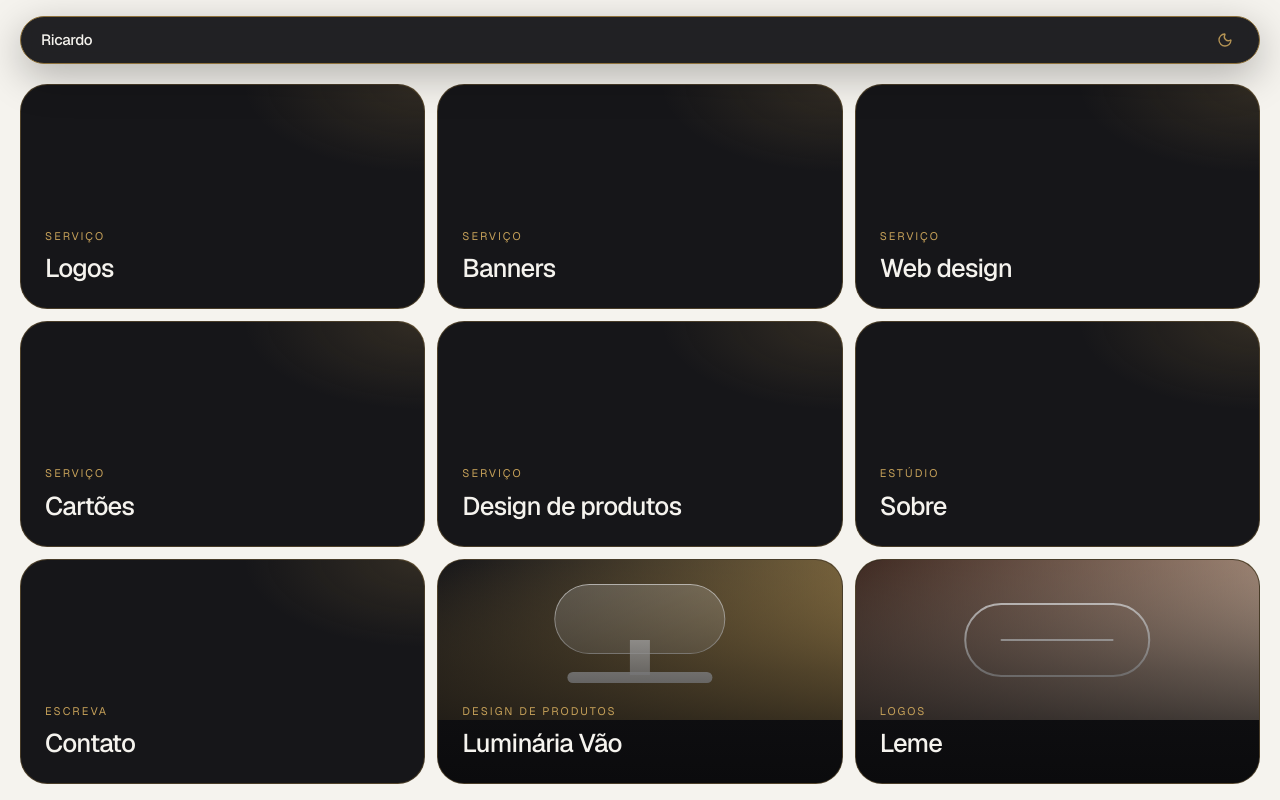
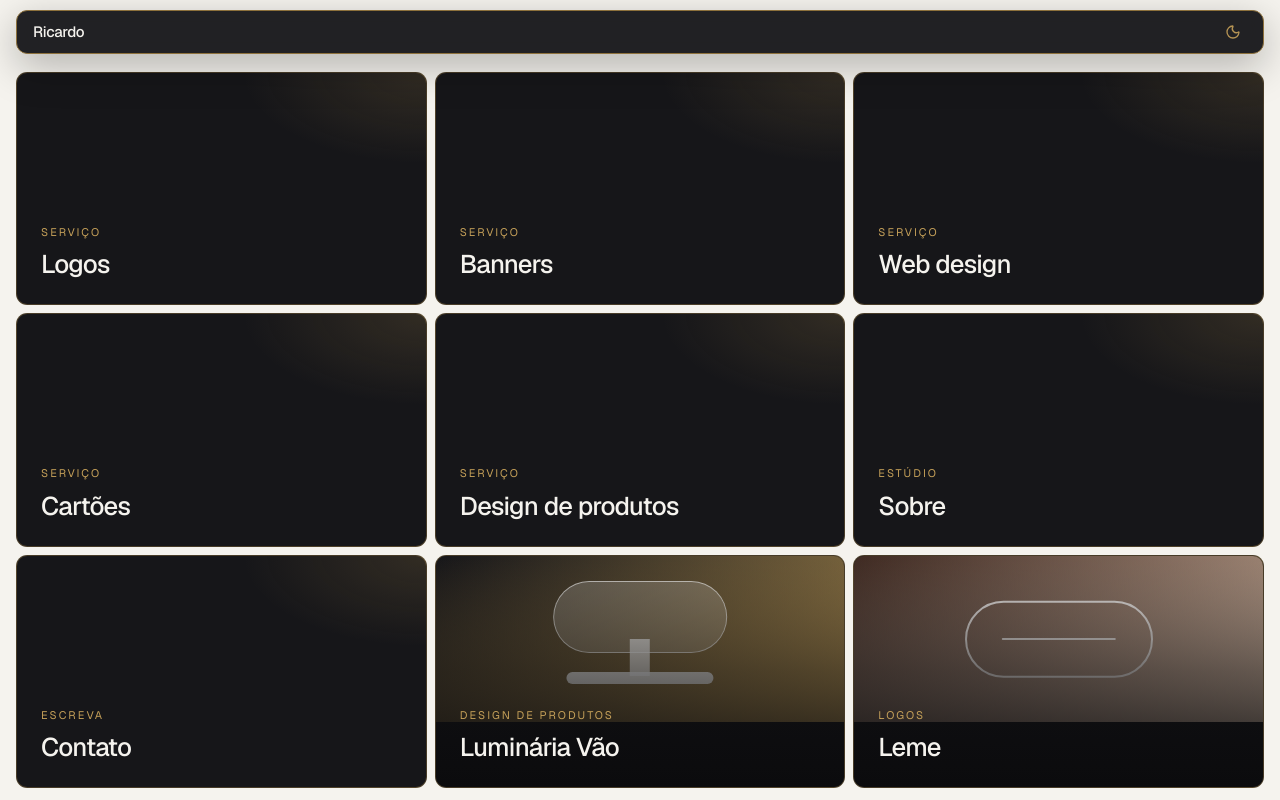
Before and after one commit to RicardoCapeletti/Portifolio, a Next.js app: page / in a window 1280 px wide. Built offline with nearby package versions, Linux system fonts and the light colour scheme; no server answers.

Commit message:
Aproxima os blocos do mosaico e reduz o raio dos cantos.
Co-authored-by: ricardolopescap <ricardolopescap@gmail.com>

```diff
--- a/app/globals.css
+++ b/app/globals.css
@@ -65,7 +65,7 @@
   --landing-surface: var(--palette-graphite);
   --landing-on-surface: var(--palette-cream);
   --landing-on-surface-muted: var(--palette-gray);
-  --site-header: 5.25rem;
+  --site-header: 4.5rem;
   --radius: 0.9rem;
   --background: var(--palette-cream);
   --foreground: var(--palette-graphite);
@@ -360,7 +360,7 @@
 .gate-tile {
   position: relative;
   overflow: hidden;
-  border-radius: 1.7rem;
+  border-radius: 0.7rem;
   border: 1px solid rgb(141 113 60 / 42%);
   background:
     radial-gradient(ellipse 80% 70% at 100% 0%, rgb(197 160 89 / 16%), transparent 56%),
--- a/components/landing-home.tsx
+++ b/components/landing-home.tsx
@@ -123,10 +123,10 @@ export function LandingHome() {
     <main
       id="conteudo"
       tabIndex={-1}
-      className="mx-auto flex min-h-[calc(100svh-var(--site-header))] w-full max-w-[1500px] flex-col px-3 pb-3 focus:outline-none sm:px-5 sm:pb-4"
+      className="mx-auto flex min-h-[calc(100svh-var(--site-header))] w-full max-w-[1500px] flex-col px-3 pb-2 focus:outline-none sm:px-4 sm:pb-3"
     >
       <h1 className="sr-only">Desenhar presença com clareza</h1>
-      <ul className="gate-grid grid flex-1 grid-cols-1 gap-3 sm:grid-cols-2 lg:grid-cols-3 lg:grid-rows-3">
+      <ul className="gate-grid grid flex-1 grid-cols-1 gap-2 sm:grid-cols-2 lg:grid-cols-3 lg:grid-rows-3">
         {tiles.map((tile) => (
           <li key={tileKey(tile)} className="min-h-0">
             <TileFace tile={tile} />
--- a/components/site-header.tsx
+++ b/components/site-header.tsx
@@ -2,14 +2,14 @@ import { SiteNav } from "@/components/site-nav";
 
 export function SiteHeader() {
   return (
-    <header className="fixed inset-x-0 top-0 z-50 px-3 pt-3 sm:px-5 sm:pt-4">
+    <header className="fixed inset-x-0 top-0 z-50 px-3 pt-2 sm:px-4 sm:pt-2.5">
       <a
         href="#conteudo"
         className="sr-only focus:not-sr-only focus:absolute focus:top-3 focus:left-4 focus:z-10 focus:rounded-full focus:bg-[var(--palette-graphite)] focus:px-3 focus:py-2 focus:text-[var(--palette-cream)] focus:outline focus:outline-2 focus:outline-offset-2 focus:outline-[var(--palette-gold)]"
       >
         Ir para o conteúdo
       </a>
-      <div className="relative mx-auto flex h-12 max-w-[1500px] items-center rounded-full border border-[var(--palette-gold-dark)] bg-[var(--palette-graphite)]/95 px-5 text-[var(--palette-cream)] shadow-[0_12px_40px_rgb(0_0_0/0.28)] backdrop-blur-md">
+      <div className="relative mx-auto flex h-11 max-w-[1500px] items-center rounded-[0.7rem] border border-[var(--palette-gold-dark)] bg-[var(--palette-graphite)]/95 px-4 text-[var(--palette-cream)] shadow-[0_12px_40px_rgb(0_0_0/0.28)] backdrop-blur-md">
         <SiteNav />
       </div>
     </header>
```
